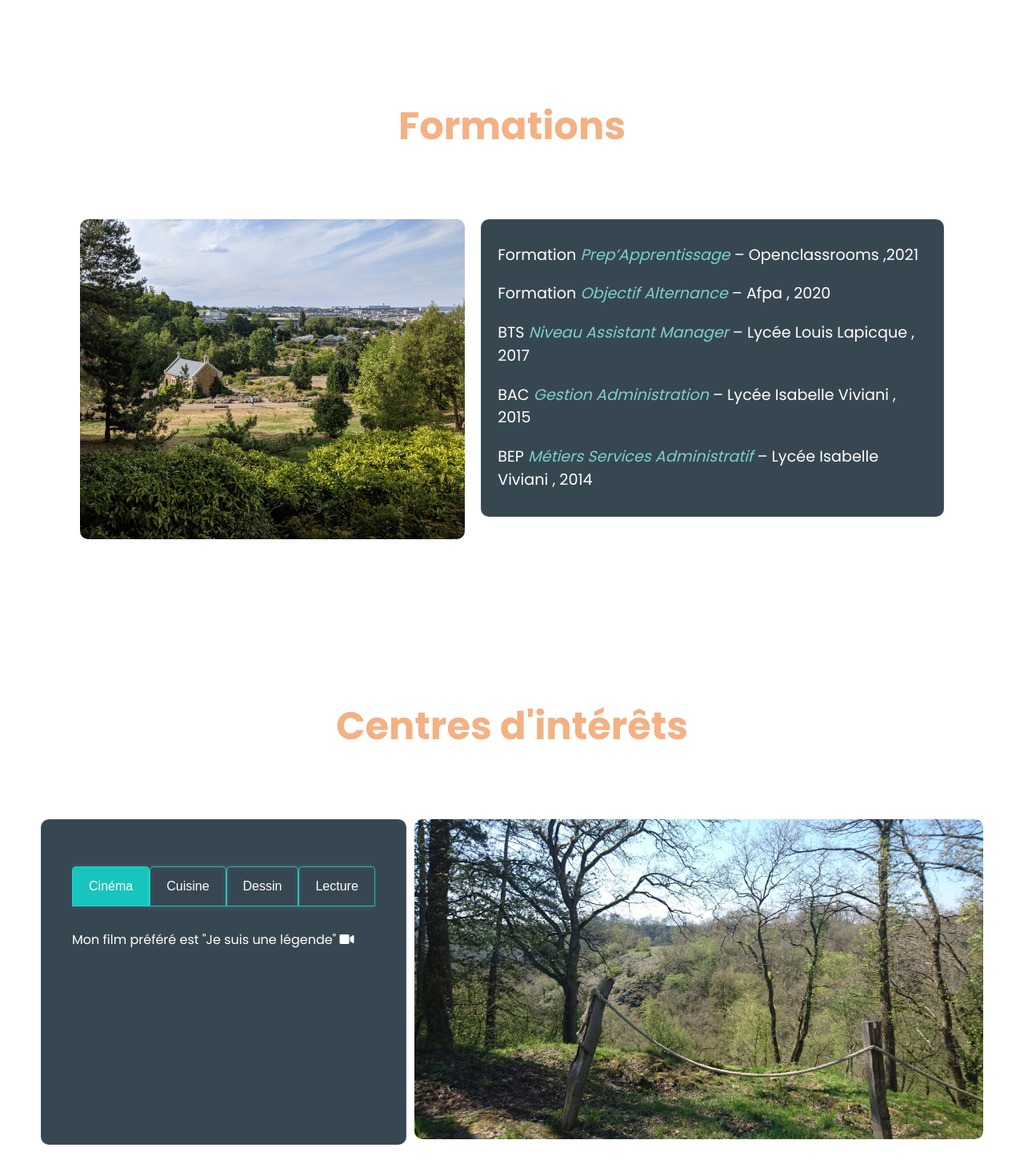
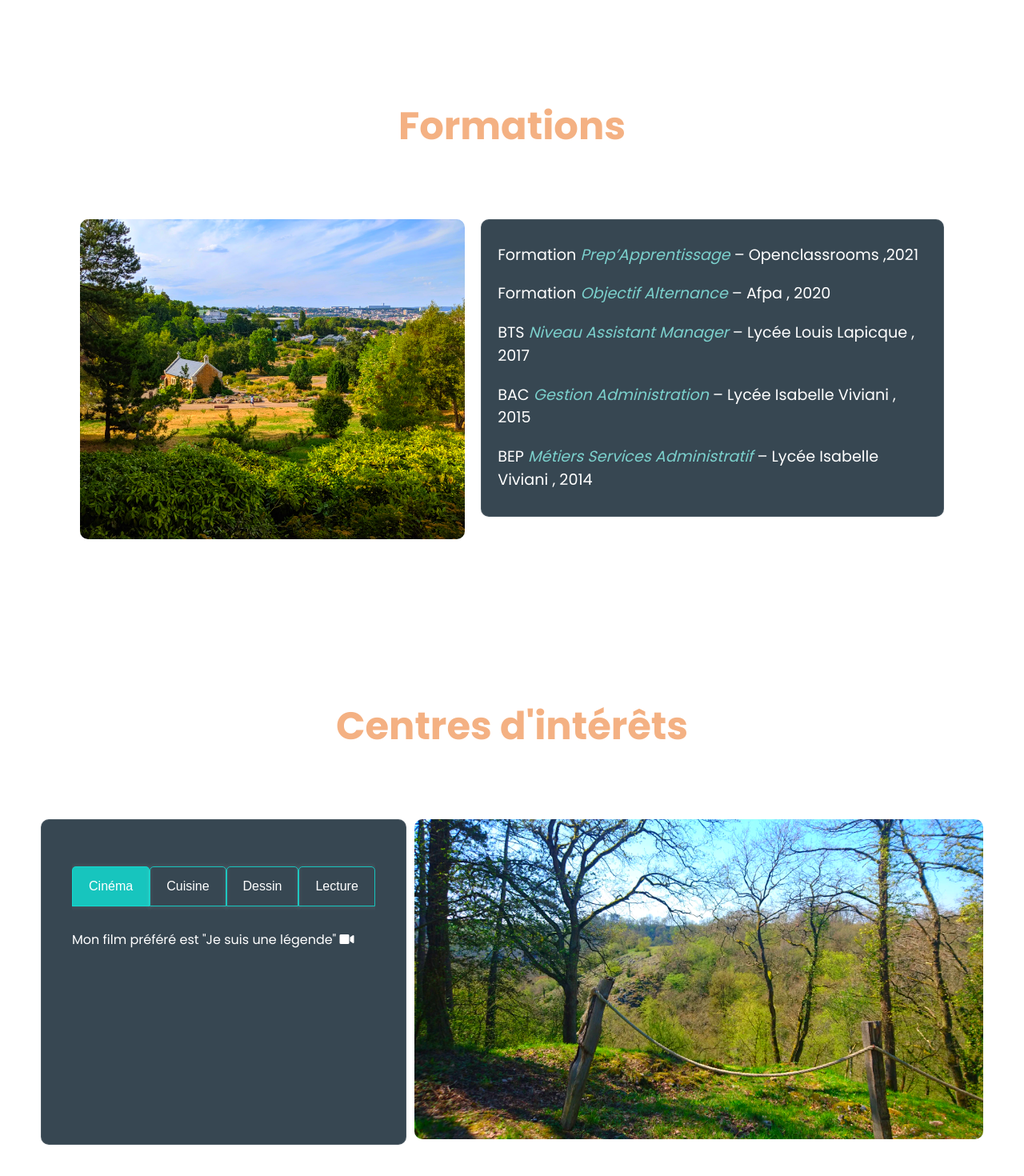
Before and after one commit to vanessa-lanquetin/vanessalanquetin.fr, a Vue app: page / in a window 1280 px wide. Shown: the part 1524-2994 px from the top of the page at 80% size. Built offline with nearby package versions, Linux system fonts and the light colour scheme; no server answers.

Commit message:
fix images, delete opacity

```diff
--- a/src/components/section-1.vue
+++ b/src/components/section-1.vue
@@ -112,10 +112,9 @@
   height: auto;
   flex-grow: 1;
   margin: 0 20px;
-  opacity: 65%;
 }
 .sec-01 #img1 {
-  height: 100%;
+height: 100%;
 filter: saturate(230%);
 }
 
--- a/src/components/section-3.vue
+++ b/src/components/section-3.vue
@@ -56,8 +56,7 @@ export default {};
 .sec-03 #img2 {
   width: 600px;
   height: 400px;
-  // opacity: 65%;
-  // filter: saturate(230%);
+  filter: saturate(230%);
 }
 .sec-03 .content {
   justify-content: center;
--- a/src/components/section-4.vue
+++ b/src/components/section-4.vue
@@ -99,8 +99,7 @@ Tabs<style lang="scss" scoped>
 .sec-04 #img3 {
   width: 600px;
   height: 400px;
-  // opacity: 65%;
-  // filter: saturate(230%);
+  filter: saturate(230%);
 }
 .tabs p {
   margin-top: 20px;
--- a/src/views/Portfolio.vue
+++ b/src/views/Portfolio.vue
@@ -177,6 +177,7 @@ figcaption {
   justify-content: center;
   flex-grow: 1;
   gap: 30px;
+  margin-bottom: 80px;
   .text-box {
     max-width: 700px;
     text-align: left;
```
